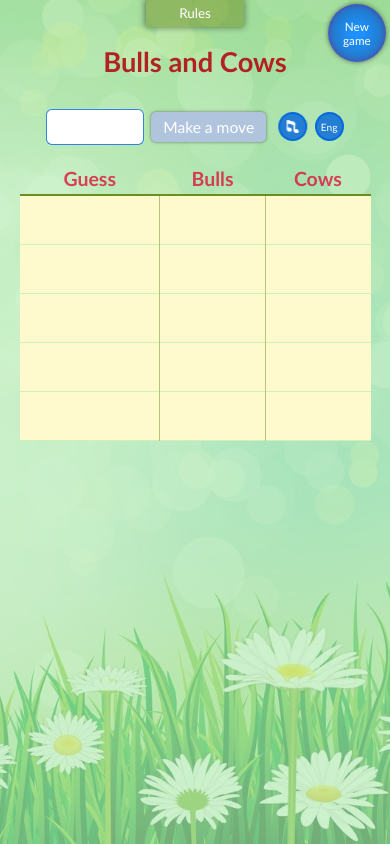
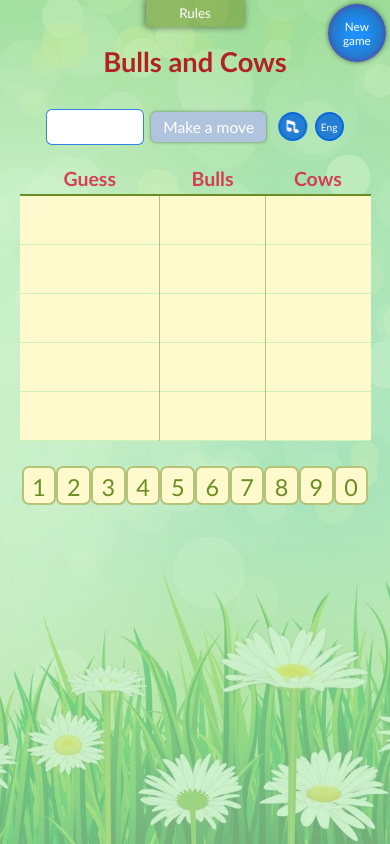
Before and after one commit to Zeexas/Bulls_Cows, a plain HTML site: page index.html in a window 390 px wide. Drawn offline with nearby package versions, Linux system fonts and the light colour scheme; a web font is replaced by a local one.

Commit message:
added number tiles for help

```diff
--- a/bullcow_script.js
+++ b/bullcow_script.js
@@ -18,14 +18,6 @@ let vm = new Vue({
     },
     mounted() {
         this.draw_moves();
-    },
-
-    updated() {
-        if (this.secret === '') {
-            this.$refs.check_num.style.backgroundColor = 'lightsteelblue';
-        } else {
-            this.$refs.check_num.style.backgroundColor = 'rgba(0, 100, 220, 0.8)';
-        }
     },
 
     methods: {
@@ -95,9 +87,9 @@ let vm = new Vue({
                 this.win = true;
                 this.$refs.check_num.style.backgroundColor = 'lightgrey';
                 if (this.english === true) {
-                    this.moves[this.count]["num"] = 'Congratulations!!!';
+                    this.moves[this.count]["num"] = 'Mooooo!!!';
                 } else {
-                    this.moves[this.count]["num"] = 'Поздравляем!!!';
+                    this.moves[this.count]["num"] = 'Мууууу!!!';
                 }
                 // console.log('You win!');
             }
@@ -153,6 +145,19 @@ let vm = new Vue({
             this.$refs.input_num.focus();
         },
 
+        digit_help(e) {
+            let num = e.target;
+            if (!num.checked) {
+                num.checked = true;
+                num.style.backgroundColor = 'rgba(107, 142, 35, 0.5)';
+                num.style.color = 'white';
+            } else {
+                num.checked = false;
+                num.style.backgroundColor = 'lemonchiffon';
+                num.style.color = 'olivedrab';
+            }
+        },
+
         play() {
             let audio = this.$refs.music;
             if (audio.paused) {
@@ -175,4 +180,18 @@ let vm = new Vue({
             }
         },
     },
+
+    computed: {
+        disable_btn() {
+            if (this.secret === '') {
+                return {
+                    backgroundColor: 'lightsteelblue',
+                }
+            } else {
+                return {
+                    backgroundColor: 'rgba(0, 100, 220, 0.8)',
+                }
+            }
+        }
+    }
 })
--- a/bullcow_style.css
+++ b/bullcow_style.css
@@ -259,7 +259,45 @@ tbody tr td:nth-child(3) {
     margin: 0.5em 1em;
 }
 
+input[type=checkbox] {
+    display: none;
+}
+
+.assist {
+    display: flex;
+    flex-flow: row nowrap;
+    align-items: center;
+    justify-content: space-evenly;
+    padding: 0.2em;
+    width: 70%;
+    margin: 0 auto;
+}
+
+.digit {
+    display: inline-block;
+    width: 2em;
+    height: 2em;
+    line-height: 2em;
+    font-size: 2em;
+    color: olivedrab;
+    border-radius: 0.3em;
+    cursor: pointer;
+    border: 2px solid var(--olive-theme);
+    background-color: lemonchiffon;
+}
+
 @media (max-width: 1024px) {
+    .assist {
+        width: 90%;
+    }
+
+    .digit {
+        width: 10vw;
+        height: 10vw;
+        line-height: 10vw;
+        font-size: 6vw;
+    }
+
     .about {
         width: 90%;
         margin: 6vw auto;
--- a/index.html
+++ b/index.html
@@ -57,6 +57,7 @@
                     class="check_btn"
                     @click="check_num"
                     :disabled="win"
+                    :style="disable_btn"
                     >
                     <span v-if="english">Make a move</span>
                     <span v-else>Ваш ход</span>
@@ -103,6 +104,19 @@
 
                 </tbody>
             </table>
+
+
+            <!-- <div class="assist">
+                <div class="digit" v-for="num in nums">{{ num }}</div>
+            </div>
+            <br> -->
+            <div class="assist">
+                <label v-for="(num, i) in nums" class="digit" @click="digit_help($event)">
+                    <input type="checkbox" :id="i" :value="num">
+                {{ num }}
+                </label>
+            </div>
+
         </div>
         <!-- game description field -->
         <div v-else class="about">
```
